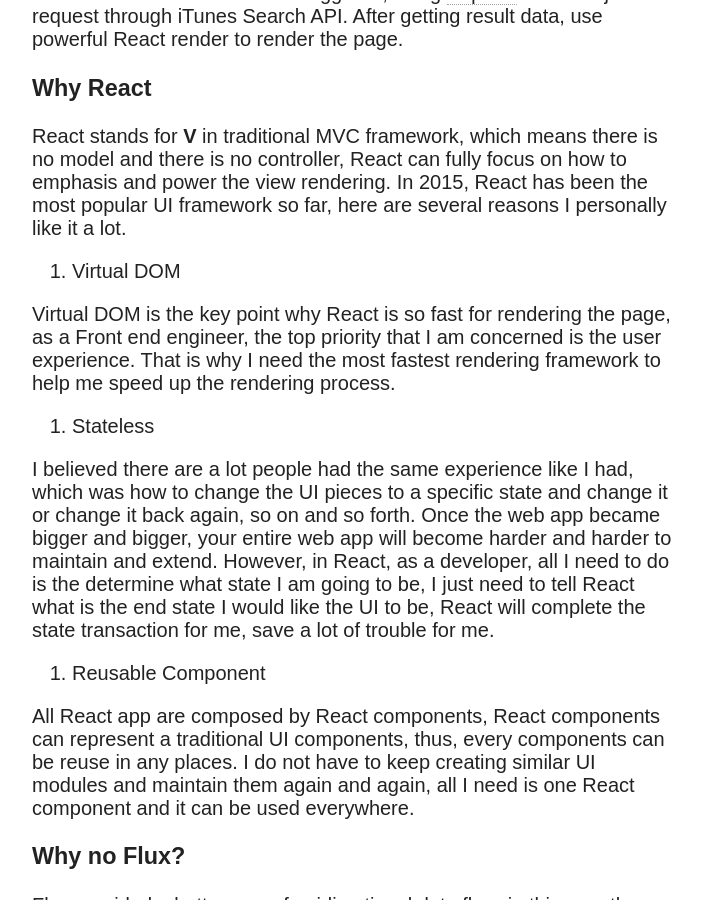
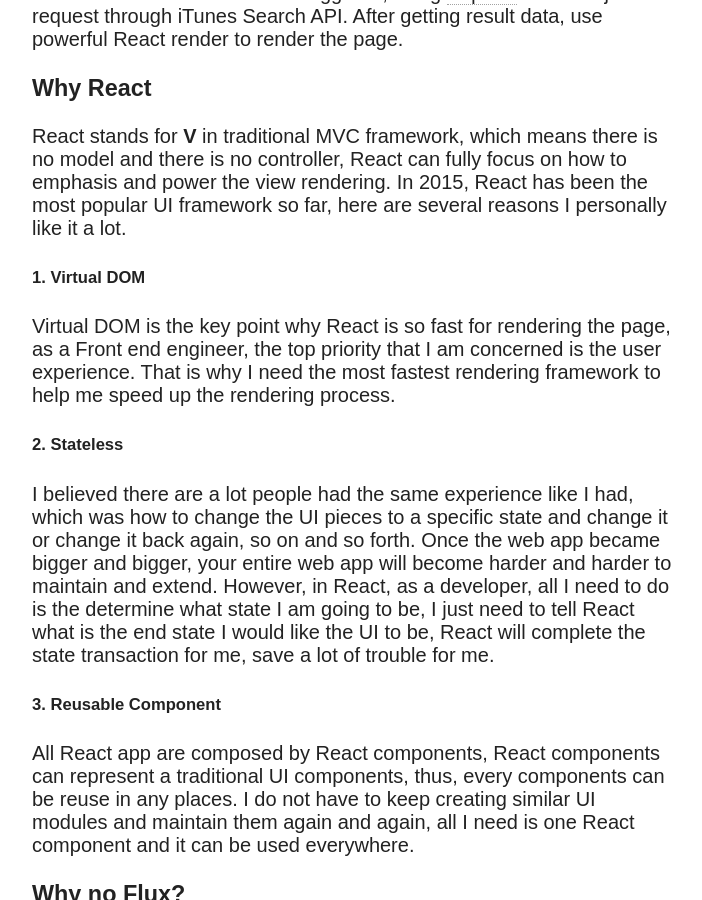
Before and after one commit to LeoAJ/leoaj.github.com, a Jekyll site: the page built from _posts/2015-07-14-React-iTunes-Search.md, in a window 1280 px wide and 900 px high, scrolled down 1714 px. Shown: the whole window, without its empty margins (308-1010 px from the left). Built offline with Jekyll 4.4.1, drawn with Linux system fonts in a browser that asks for light colours; nearby versions of some CDN libraries.

Commit message:
fix header bug

```diff
--- a/_posts/2015-07-14-React-iTunes-Search.md
+++ b/_posts/2015-07-14-React-iTunes-Search.md
@@ -26,15 +26,15 @@ On the other hand, **Container** component is listening to the search event and
 
 React stands for **V** in traditional MVC framework, which means there is no model and there is no controller, React can fully focus on how to emphasis and power the view rendering. In 2015, React has been the most popular UI framework so far, here are several reasons I personally like it a lot.
 
-1. Virtual DOM
+##### 1. Virtual DOM
 
 Virtual DOM is the key point why React is so fast for rendering the page, as a Front end engineer, the top priority that I am concerned is the user experience. That is why I need the most fastest rendering framework to help me speed up the rendering process.
 
-2. Stateless
+##### 2. Stateless
 
 I believed there are a lot people had the same experience like I had, which was how to change the UI pieces to a specific state and change it or change it back again, so on and so forth. Once the web app became bigger and bigger, your entire web app will become harder and harder to maintain and extend. However, in React, as a developer, all I need to do is the determine what state I am going to be, I just need to tell React what is the end state I would like the UI to be, React will complete the state transaction for me, save a lot of trouble for me.
 
-3. Reusable Component
+##### 3. Reusable Component
 
 All React app are composed by React components, React components can represent a traditional UI components, thus, every components can be reuse in any places. I do not have to keep creating similar UI modules and maintain them again and again, all I need is one React component and it can be used everywhere.
 
```
